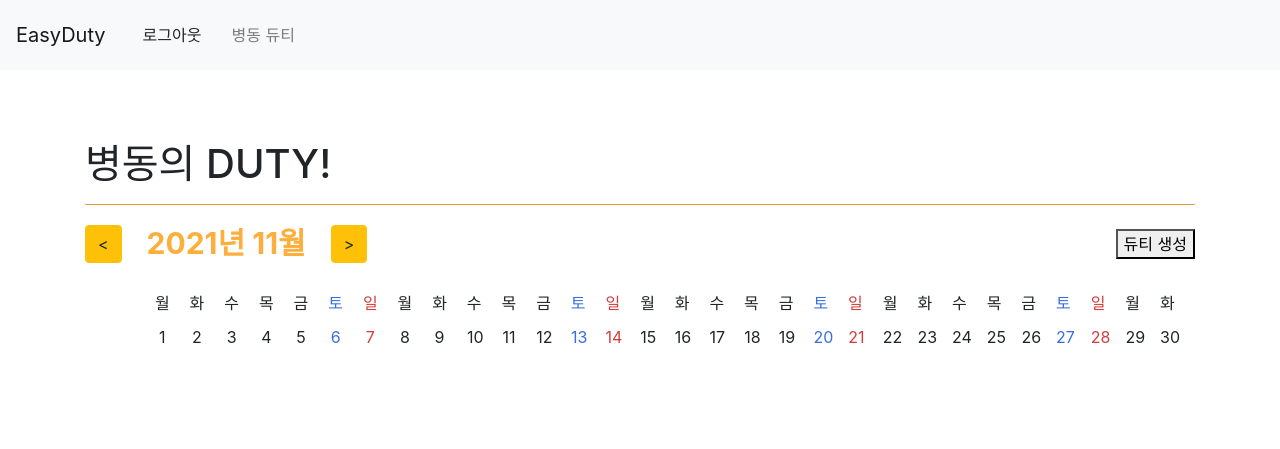
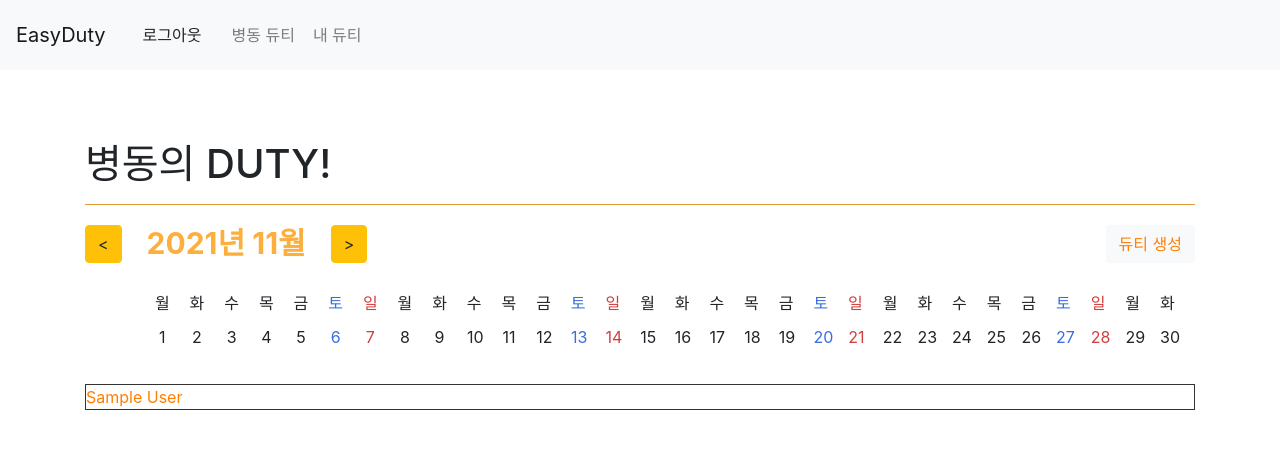
Before and after one commit to EasyDuty/Web, a Django app: page /calendars/wardduty/ in a window 1280 px wide. Shown: the top 449 px of the page. Run offline with Django 3.2, Linux system fonts and the light colour scheme; the visitor is signed in with stand-in values (Sample User, id 1); data comes from the database, SQL or seed files in the repository; some libraries are stand-ins or nearby versions.

Commit message:
ward-duty calendar templates 1.3

```diff
--- a/calendars/static/calendars/team-duty-style.css
+++ b/calendars/static/calendars/team-duty-style.css
@@ -61,7 +61,14 @@ article {
 .saturday {
   color: #396EE2;
 }
-.duty {
+.duties {
   border-top: 1px solid #333333;
   border-right: 1px solid #333333;
 }
+.duty {
+  border-bottom: 1px solid #333333;
+  border-left: 1px solid #333333;
+}
+.team-calendar {
+  width: 100%
+}
--- a/calendars/templates/calendars/ward-duty.html
+++ b/calendars/templates/calendars/ward-duty.html
@@ -14,17 +14,23 @@
         <div class="year-month"></div>
         <button class="btn btn-warning go-next" onclick="nextMonth()">&gt;</button>
       </div>
-      <button>듀티 생성</button>
+      {% if user.is_staff %}
+        <button class="btn btn-light my-color" id="make-duty">듀티 생성</button>
+      {% endif %}
       {% comment %} <button class="btn btn-warning go-today" onclick="goToday()">Today</button> {% endcomment %}
     </div>
     <div class="main">
-      <div class="days"></div>
-      <div class="dates"></div>
-      {{ wards }}
-      {% for nurse in wards %}
-        <span>{{ nurse.name }}</span>
-        <div class="duties">듀티</div>
-      {% endfor %}
+      <div class="team-calendar">
+        <div class="days"></div>
+        <div class="dates"></div>
+        <div class="duties">
+          {% for nurse in myWard %}
+            <div class="duty">
+              <a class="text-decoration-none my-color" href="{% url 'calendars:main' %}">{{ nurse.name }}</a>
+            </div>
+          {% endfor %}
+        </div>
+      </div>
     </div>
   </div>
 {% endblock content %}
--- a/calendars/views.py
+++ b/calendars/views.py
@@ -16,13 +16,13 @@ def main(request):
     try:
         duties = request.user.duty[year+month]
     except:
-        duties = ' ' * 31
+        duties = '' * 31
     context = {
         'duties': duties,
-        'duty-count-d': duties.count('D'),
-        'duty-count-e': duties.count('E'),
-        'duty-count-n': duties.count('N'),
-        'duty-count-o': duties.count('O'),
+        'duty_count_d': duties.count('D'),
+        'duty_count_e': duties.count('E'),
+        'duty_count_n': duties.count('N'),
+        'duty_count_o': duties.count('O'),
     }
     return render(request, 'calendars/main.html', context)
 
@@ -106,6 +106,7 @@ def ward_duty(request):
     ward = request.user.ward
     users = get_user_model()
     wards = users.objects.filter(ward=ward)
+    print(wards)
     context = {
         'myWard': wards,
     }
--- a/templates/base.html
+++ b/templates/base.html
@@ -31,6 +31,7 @@
           </form>
         </div>
         <a class="nav-item nav-link btn my-auto" href="{% url 'calendars:ward_duty' %}">병동 듀티</a>
+        <a class="nav-item nav-link btn my-auto" href="{% url 'calendars:main' %}">내 듀티</a>
       {% else %}
         <a class="nav-item nav-link btn my-auto" href="{% url 'accounts:login' %}">로그인</a>
         <a class="nav-item nav-link btn my-auto" href="{% url 'accounts:signup' %}">회원가입</a>
```
Also changed, not shown: calendars/templates/calendars/main.html (+8 -8 lines).
